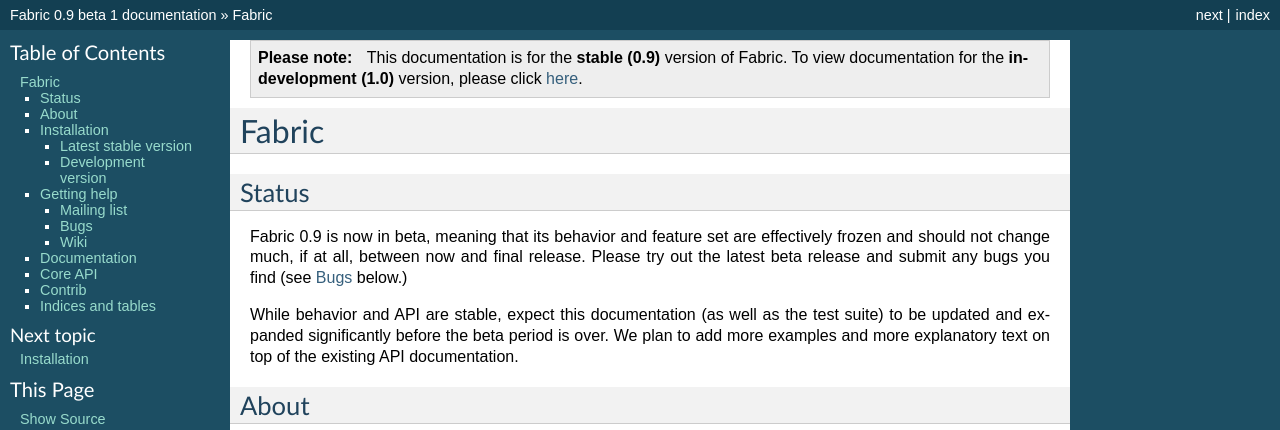
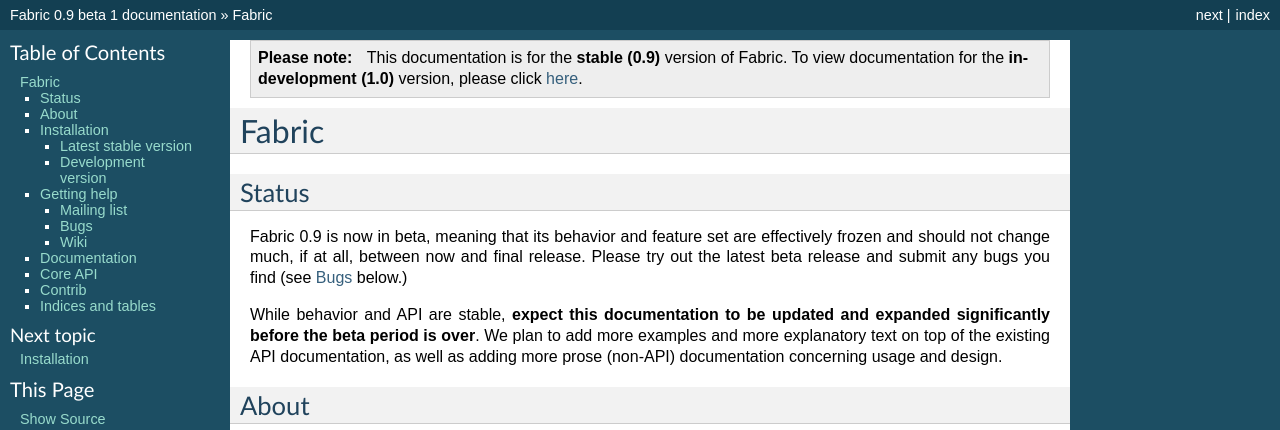
Before and after one commit to fabric/fabric, a Sphinx documentation site: the page built from docs/index.rst, in a window 1280 px wide and 900 px high, cut to the strip 0-430 px from the top of the window. Built offline with Sphinx 7.4.7, drawn with Linux system fonts in a browser that asks for light colours.

Commit message:
Highlight docs note re: 0.9 beta doc overhaul.
Removed note about testing; unsure now whether it makes sense to take
the time to do a FULL test suite prior to launch. (Plus it just didn't
fit well with the new bolding.)

```diff
--- a/docs/index.rst
+++ b/docs/index.rst
@@ -10,10 +10,10 @@
 release. Please try out the latest beta release and submit any bugs you find
 (see :ref:`bugs` below.)
 
-While behavior and API are stable, expect this documentation (as well as the
-test suite) to be updated and expanded significantly before the beta period is
-over. We plan to add more examples and more explanatory text on top of the
-existing API documentation.
+While behavior and API are stable, **expect this documentation to be updated and
+expanded significantly before the beta period is over**. We plan to add more
+examples and more explanatory text on top of the existing API documentation, as
+well as adding more prose (non-API) documentation concerning usage and design.
 
 
 About
```
